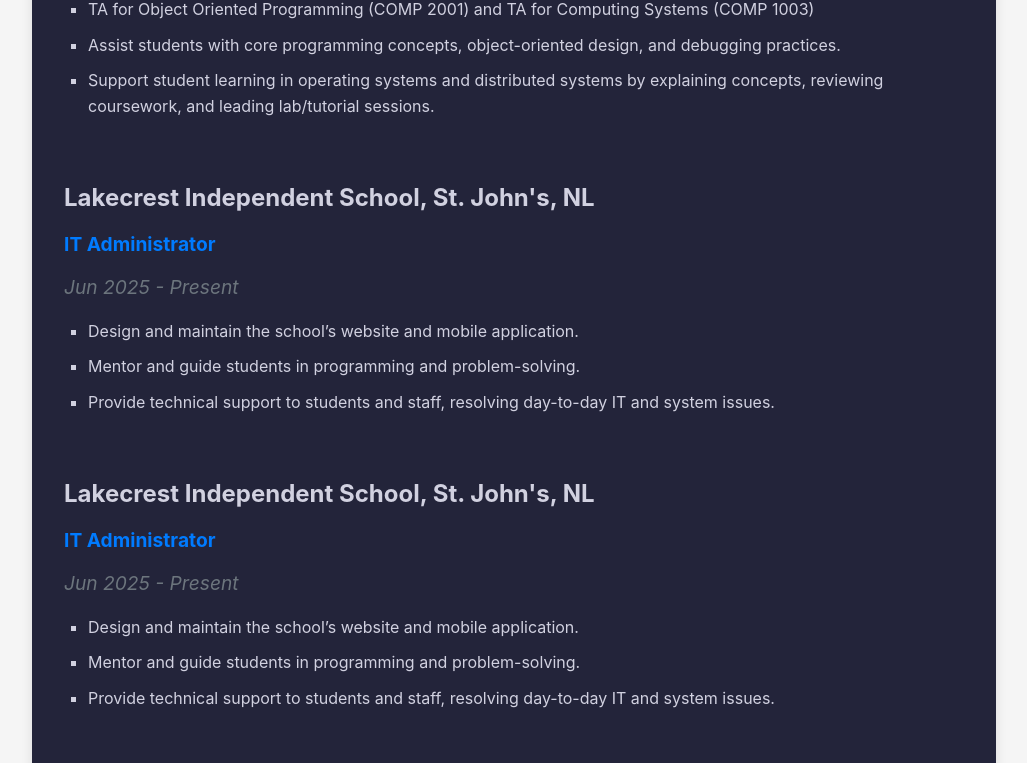
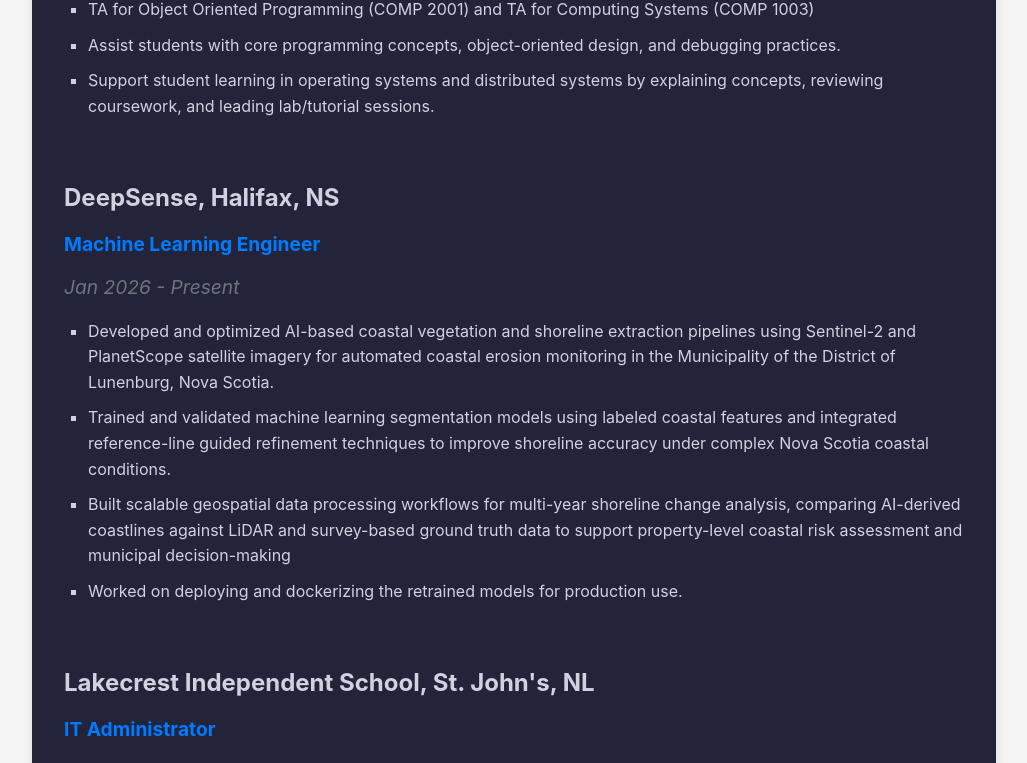
Before and after one commit to JoelGeorgeSam/Joel_Portfolio, a React (Create React App) app: page /experience in a window 1280 px wide. Shown: the part 414-1177 px from the top of the page, without its empty margins (126-1153 px from the left). Built offline with nearby package versions, Linux system fonts and the light colour scheme.

Commit message:
added new experience

```diff
--- a/src/pages/Experience.js
+++ b/src/pages/Experience.js
@@ -25,14 +25,18 @@
         </div>
 
 <div className="experience-item">
-          <h2>Lakecrest Independent School, St. John's, NL</h2>
-          <p className="role">IT Administrator</p>
-          <p className="duration">Jun 2025 - Present</p>
+          <h2>DeepSense, Halifax, NS</h2>
+          <p className="role">Machine Learning Engineer</p>
+          <p className="duration">Jan 2026 - Present</p>
 
          <ul style={{ lineHeight: 1.8, marginBottom: 24 }}>
-  <li>Design and maintain the school’s website and mobile application.</li>
-  <li>Mentor and guide students in programming and problem-solving.</li>
-  <li>Provide technical support to students and staff, resolving day-to-day IT and system issues.</li>
+  <li>Developed and optimized AI-based coastal vegetation and shoreline extraction pipelines using Sentinel-2 and PlanetScope satellite imagery for automated coastal erosion monitoring in the Municipality of the District of Lunenburg, Nova Scotia.
+
+</li>
+  <li>Trained and validated machine learning segmentation models using labeled coastal features and integrated reference-line guided refinement techniques to improve shoreline accuracy under complex Nova Scotia coastal conditions.</li>
+  <li>Built scalable geospatial data processing workflows for multi-year shoreline change analysis, comparing AI-derived coastlines against LiDAR and survey-based ground truth data to support property-level coastal risk assessment and municipal decision-making</li>
+    <li>Worked on deploying and dockerizing the retrained models for production use.</li>
+
 </ul>
 
         </div>
```
